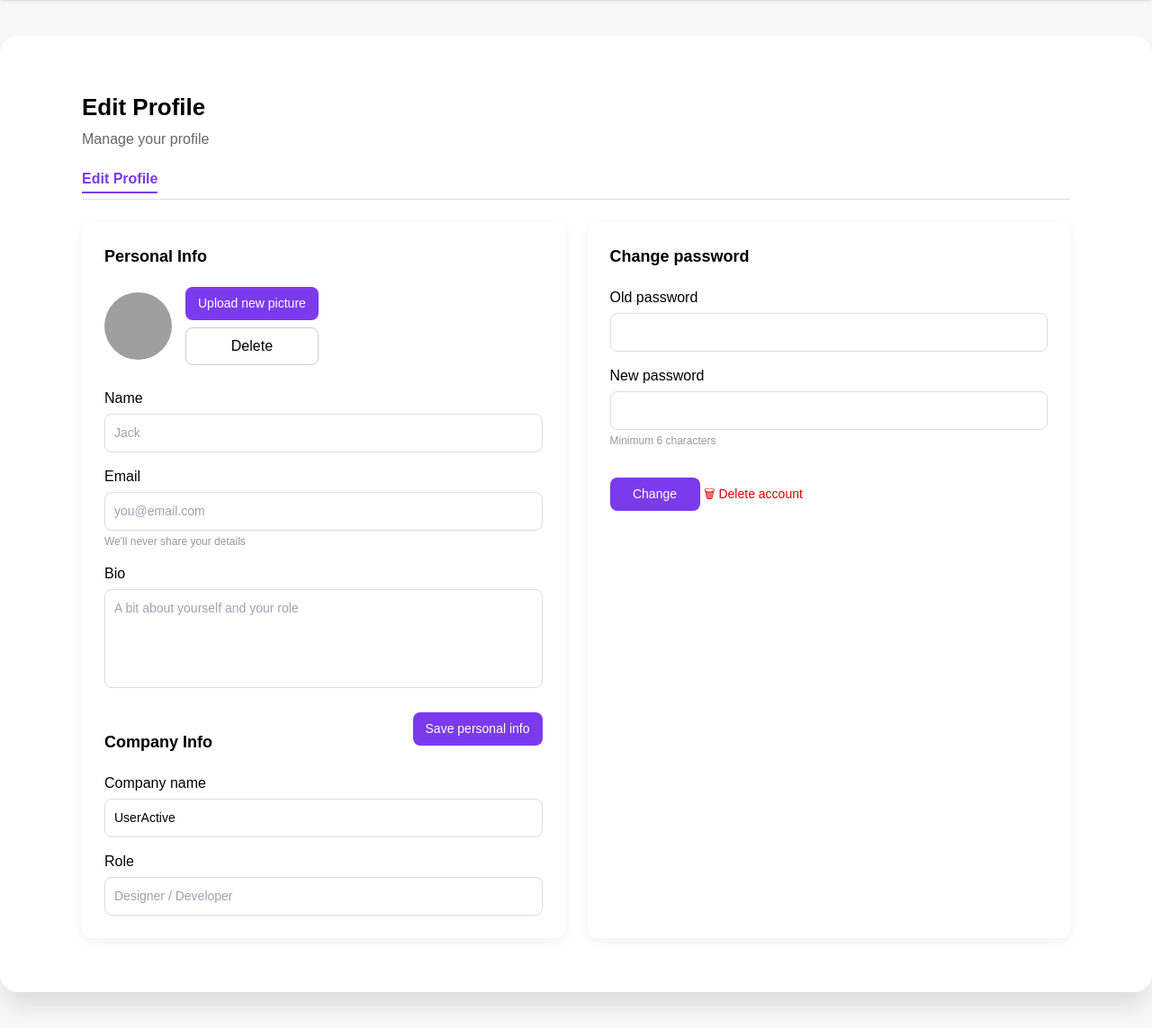
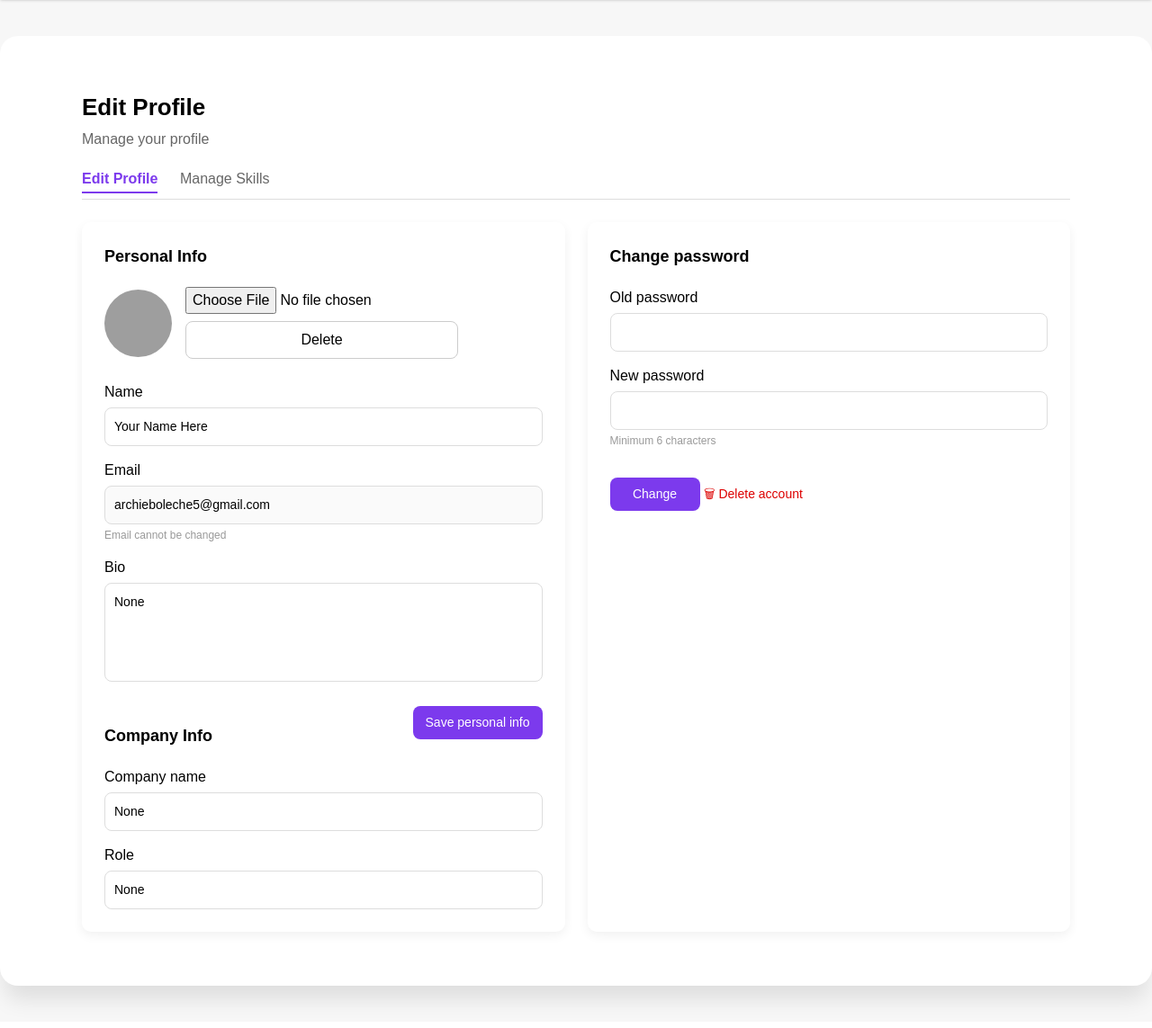
Before and after one commit to archie012526/ads_django1, a Django app: page /profile/edit/ in a window 1280 px wide. Shown: the part 73-1216 px from the top of the page at 90% size. After the commit the page ends 1194 px from the top, so only its background shows below. Run offline with Django 5.2, Linux system fonts and the light colour scheme; a user stored in the database is signed in; data comes from the database, SQL or seed files in the repository; both versions use the stored data as it was after the commit; tables that the repository leaves empty hold one stand-in row (values such as "Sample post"); some libraries are stand-ins or nearby versions; grey boxes are pictures that could not be loaded.

Commit message:
editprofile backend

```diff
--- a/mysite/main/forms.py
+++ b/mysite/main/forms.py
@@ -1,6 +1,7 @@
 from django import forms
 from django.contrib.auth.models import User
 from .models import Profile
+from .models import Skill
 
 class UserForm(forms.ModelForm):
     class Meta:
@@ -19,3 +20,9 @@ class ProfileForm(forms.ModelForm):
             'role',
             'image',   # <-- correct name (NOT profile_picture)
         ]
+class SkillForm(forms.ModelForm):
+    class Meta:
+        model = Skill
+        fields = ["name"]
+        widgets = {
+            "name": forms.TextInput(attrs={"class": "input-field", "placeholder": "Enter a skill"}),   }
--- a/mysite/main/templates/main/edit_profile.html
+++ b/mysite/main/templates/main/edit_profile.html
@@ -10,65 +10,148 @@
     <h1 class="settings-title">Edit Profile</h1>
     <p class="settings-subtitle">Manage your profile</p>
 
+    <!-- TABS -->
     <div class="edit-tabs">
-        <a class="tab active">Edit Profile</a>
+        <a class="tab" id="tab-profile">Edit Profile</a>
+        <a class="tab" id="tab-skills">Manage Skills</a>
     </div>
 
+    <!-- ========================= -->
+    <!--  EDIT PROFILE SECTION     -->
+    <!-- ========================= -->
+    <div id="section-profile">
+
+        <form method="POST" enctype="multipart/form-data">
+            {% csrf_token %}
             <div class="edit-grid">
 
-        <!-- LEFT: PERSONAL INFO -->
+                <!-- LEFT -->
                 <div class="card">
                     <h2 class="card-title">Personal Info</h2>
 
                     <div class="profile-photo-row">
-                <img src="{% static 'images/default-pfp.png' %}" class="pfp">
+                        <img
+                            src="{% if profile.image %}{{ profile.image.url }}{% else %}{% static 'images/default-pfp.png' %}{% endif %}"
+                            class="pfp">
 
                         <div class="photo-buttons">
-                    <button class="btn-purple">Upload new picture</button>
-                    <button class="btn-outline">Delete</button>
+                            <input type="file" name="image" accept="image/*" class="file-input">
+                            <button class="btn-outline" name="delete_image" value="1">Delete</button>
                         </div>
                     </div>
 
                     <label class="label">Name</label>
-            <input type="text" class="input" placeholder="Jack">
+                    <input type="text" name="full_name" class="input" value="{{ profile.full_name }}">
 
                     <label class="label">Email</label>
-            <input type="email" class="input" placeholder="you@email.com">
-            <span class="note">We'll never share your details</span>
+                    <input type="email" class="input" value="{{ request.user.email }}" disabled>
+                    <span class="note">Email cannot be changed</span>
 
                     <label class="label">Bio</label>
-            <textarea class="textarea" placeholder="A bit about yourself and your role"></textarea>
+                    <textarea name="bio" class="textarea">{{ profile.bio }}</textarea>
 
-            <button class="btn-purple save-btn">Save personal info</button>
+                    <button class="btn-purple save-btn" type="submit">Save personal info</button>
 
-            <!-- Company Info Section -->
+                    <!-- Company Info -->
                     <h2 class="card-title mt">Company Info</h2>
 
                     <label class="label">Company name</label>
-            <input type="text" class="input" value="UserActive">
+                    <input type="text" name="company_name" class="input" value="{{ profile.company_name }}">
 
                     <label class="label">Role</label>
-            <input type="text" class="input" placeholder="Designer / Developer">
-
+                    <input type="text" name="role" class="input" value="{{ profile.role }}">
                 </div>
 
-        <!-- RIGHT: CHANGE PASSWORD -->
+                <!-- RIGHT -->
                 <div class="card">
                     <h2 class="card-title">Change password</h2>
 
                     <label class="label">Old password</label>
-            <input type="password" class="input">
+                    <input type="password" name="old_password" class="input">
 
                     <label class="label">New password</label>
-            <input type="password" class="input">
+                    <input type="password" name="new_password" class="input">
                     <span class="note">Minimum 6 characters</span>
 
-            <button class="btn-purple change-btn">Change</button>
+                    <button class="btn-purple change-btn" name="change_password" value="1">Change</button>
 
-            <button class="delete-account">🗑 Delete account</button>
+                    <button class="delete-account" name="delete_account" value="1">🗑 Delete account</button>
                 </div>
 
             </div>
+        </form>
+
     </div>
 
+    <!-- ========================= -->
+    <!--  MANAGE SKILLS SECTION    -->
+    <!-- ========================= -->
+    <div id="section-skills" style="display:none;">
+
+        <form method="POST">
+            {% csrf_token %}
+
+            <div class="card">
+                <h2 class="card-title">Manage Skills</h2>
+
+                <div class="skills-list">
+                    {% for skill in skills %}
+                        <span class="skill-tag">
+                            {{ skill.name }}
+                            <button name="remove_skill" value="{{ skill.id }}" class="remove-skill">×</button>
+                        </span>
+                    {% empty %}
+                        <p class="note">No skills added yet.</p>
+                    {% endfor %}
+                </div>
+
+                <label class="label mt">Add New Skill</label>
+                <input type="text" class="input" name="new_skill" placeholder="Enter skill name">
+
+                <button class="btn-purple save-btn mt" name="add_skill" value="1">Add Skill</button>
+            </div>
+
+        </form>
+
+    </div>
+
+</div>
+
+<!-- ========================= -->
+<!--  AUTO TAB SCRIPT          -->
+<!-- ========================= -->
+<script>
+    const tabProfile = document.getElementById("tab-profile");
+    const tabSkills = document.getElementById("tab-skills");
+
+    const sectionProfile = document.getElementById("section-profile");
+    const sectionSkills = document.getElementById("section-skills");
+
+    function switchTab(tab) {
+        if (tab === "skills") {
+            tabSkills.classList.add("active");
+            tabProfile.classList.remove("active");
+            sectionSkills.style.display = "block";
+            sectionProfile.style.display = "none";
+        } else {
+            tabProfile.classList.add("active");
+            tabSkills.classList.remove("active");
+            sectionProfile.style.display = "block";
+            sectionSkills.style.display = "none";
+        }
+    }
+
+    // Manual clicking
+    tabProfile.onclick = () => switchTab("profile");
+    tabSkills.onclick = () => switchTab("skills");
+
+    // Auto-open tab based on URL
+    const params = new URLSearchParams(window.location.search);
+    if (params.get("tab") === "skills") {
+        switchTab("skills");
+    } else {
+        switchTab("profile");
+    }
+</script>
+
 {% endblock %}
--- a/mysite/main/urls.py
+++ b/mysite/main/urls.py
@@ -15,4 +15,5 @@ urlpatterns = [
     path("notifications/", views.notifications_page, name="notifications"),
     path("mark-read/", views.mark_all_as_read, name="mark_all_as_read"),
     path("job-applications/", views.job_applications_page, name="job_applications"),
+    path("profile/skills/", views.edit_profile_page, name="manage_skills"),
 ]
--- a/mysite/main/views.py
+++ b/mysite/main/views.py
@@ -1,12 +1,12 @@
 from django.shortcuts import get_object_or_404, render, redirect
 from django.contrib.auth import authenticate, login
 from django.contrib.auth.decorators import login_required
-from .forms import UserForm, ProfileForm
+from django.contrib.auth import update_session_auth_hash
+from .models import Skill
+from .forms import SkillForm
 from .models import Profile
 from django.contrib import messages
-
 from django.contrib.auth.models import User
-
 from .models import Profile, Job, JobApplication, Notification
 
 
@@ -62,26 +62,46 @@ def contact_us_page(request):
 
 @login_required
 def edit_profile_page(request):
-    profile, created = Profile.objects.get_or_create(user=request.user)
+    profile = Profile.objects.get(user=request.user)
 
     if request.method == "POST":
-        user_form = UserForm(request.POST, instance=request.user)
-        profile_form = ProfileForm(request.POST, request.FILES, instance=profile)
 
-        if user_form.is_valid() and profile_form.is_valid():
-            user_form.save()
-            profile_form.save()
-            return redirect("profile")   # redirect to profile page
+        # Delete image
+        if "delete_image" in request.POST:
+            if profile.image:
+                profile.image.delete()
+            profile.image = None
+            profile.save()
+            return redirect("edit_profile")
 
-    else:
-        user_form = UserForm(instance=request.user)
-        profile_form = ProfileForm(instance=profile)
+        # Change password
+        if "change_password" in request.POST:
+            old = request.POST.get("old_password")
+            new = request.POST.get("new_password")
 
-    return render(request, "main/edit_profile.html", {
-        "user_form": user_form,
-        "profile_form": profile_form,
-        "profile": profile,
-    })
+            if request.user.check_password(old):
+                request.user.set_password(new)
+                request.user.save()
+                update_session_auth_hash(request, request.user)
+                messages.success(request, "Password updated!")
+            else:
+                messages.error(request, "Old password incorrect.")
+            return redirect("edit_profile")
+
+        # Update PROFILE fields
+        profile.full_name = request.POST.get("full_name")
+        profile.bio = request.POST.get("bio")
+        profile.company_name = request.POST.get("company_name")
+        profile.role = request.POST.get("role")
+
+        if request.FILES.get("image"):
+            profile.image = request.FILES["image"]
+
+        profile.save()
+        messages.success(request, "Profile updated!")
+        return redirect("edit_profile")
+
+    return render(request, "main/edit_profile.html", {"profile": profile})
 
 # ============================
 # AUTH: LOGIN
@@ -142,24 +162,10 @@ def signup_page(request):
 # ============================
 # PROFILE
 # ============================
+@login_required
 def profile_page(request):
-    skills = ["Python", "Django", "HTML", "CSS"]
-
-    job_database = [
-        {"title": "Junior Django Developer", "skill": "Django"},
-        {"title": "Frontend Intern", "skill": "HTML"},
-        {"title": "Backend Developer", "skill": "Python"},
-        {"title": "Web Designer", "skill": "CSS"},
-        {"title": "Full Stack Developer", "skill": "Python"},
-    ]
-
-    suggestions = [job for job in job_database if job["skill"] in skills]
-
-    return render(request, "main/profile.html", {
-        "skills": skills,
-        "job_suggestions": suggestions,
-    })
-
+    profile = Profile.objects.get(user=request.user)
+    return render(request, "main/profile.html", {"profile": profile})
 
 # ============================
 # MESSAGES
@@ -221,3 +227,64 @@ def mark_all_as_read(request):
 # ============================
 def job_applications_page(request):
     return render(request, "main/job_applications.html")
+
+from django.shortcuts import render, redirect
+from django.contrib.auth.decorators import login_required
+from .models import Profile, Skill
+
+
+@login_required
+def edit_profile_page(request):
+    profile = Profile.objects.get(user=request.user)
+
+    # -----------------------------
+    #  ADD NEW SKILL
+    # -----------------------------
+    if "add_skill" in request.POST:
+        skill_name = request.POST.get("new_skill").strip()
+        if skill_name:
+            Skill.objects.create(profile=profile, name=skill_name)
+        return redirect("edit_profile")
+
+    # -----------------------------
+    #  REMOVE SKILL
+    # -----------------------------
+    if "remove_skill" in request.POST:
+        skill_id = request.POST.get("remove_skill")
+        Skill.objects.filter(id=skill_id, profile=profile).delete()
+        return redirect("edit_profile")
+
+    # -----------------------------
+    #  SAVE PROFILE INFO
+    # -----------------------------
+    if request.method == "POST" and "change_password" not in request.POST:
+        profile.full_name = request.POST.get("full_name")
+        profile.bio = request.POST.get("bio")
+        profile.company_name = request.POST.get("company_name")
+        profile.role = request.POST.get("role")
+
+        if "image" in request.FILES:
+            profile.image = request.FILES["image"]
+
+        if request.POST.get("delete_image"):
+            profile.image = None
+
+        profile.save()
+        return redirect("edit_profile")
+
+    # -----------------------------
+    #  CHANGE PASSWORD
+    # -----------------------------
+    if "change_password" in request.POST:
+        old_password = request.POST.get("old_password")
+        new_password = request.POST.get("new_password")
+
+        if request.user.check_password(old_password) and len(new_password) >= 6:
+            request.user.set_password(new_password)
+            request.user.save()
+            return redirect("login")
+
+    return render(request, "main/edit_profile.html", {
+        "profile": profile,
+        "skills": profile.skills.all()
+    })
```
Also changed, not shown: mysite/main/models.py (+37 -19 lines), mysite/main/templates/main/manage_skills.html (added, +82 -0 lines), mysite/main/templates/main/profile.html (+21 -90 lines), mysite/db.sqlite3, mysite/main/migrations/0001_initial.py (deleted), mysite/main/migrations/0002_remove_profile_avatar_remove_profile_birth_date_and_more.py (deleted), mysite/main/migrations/__init__.py (deleted). Lines whose indentation alone changed are shown as unchanged.
